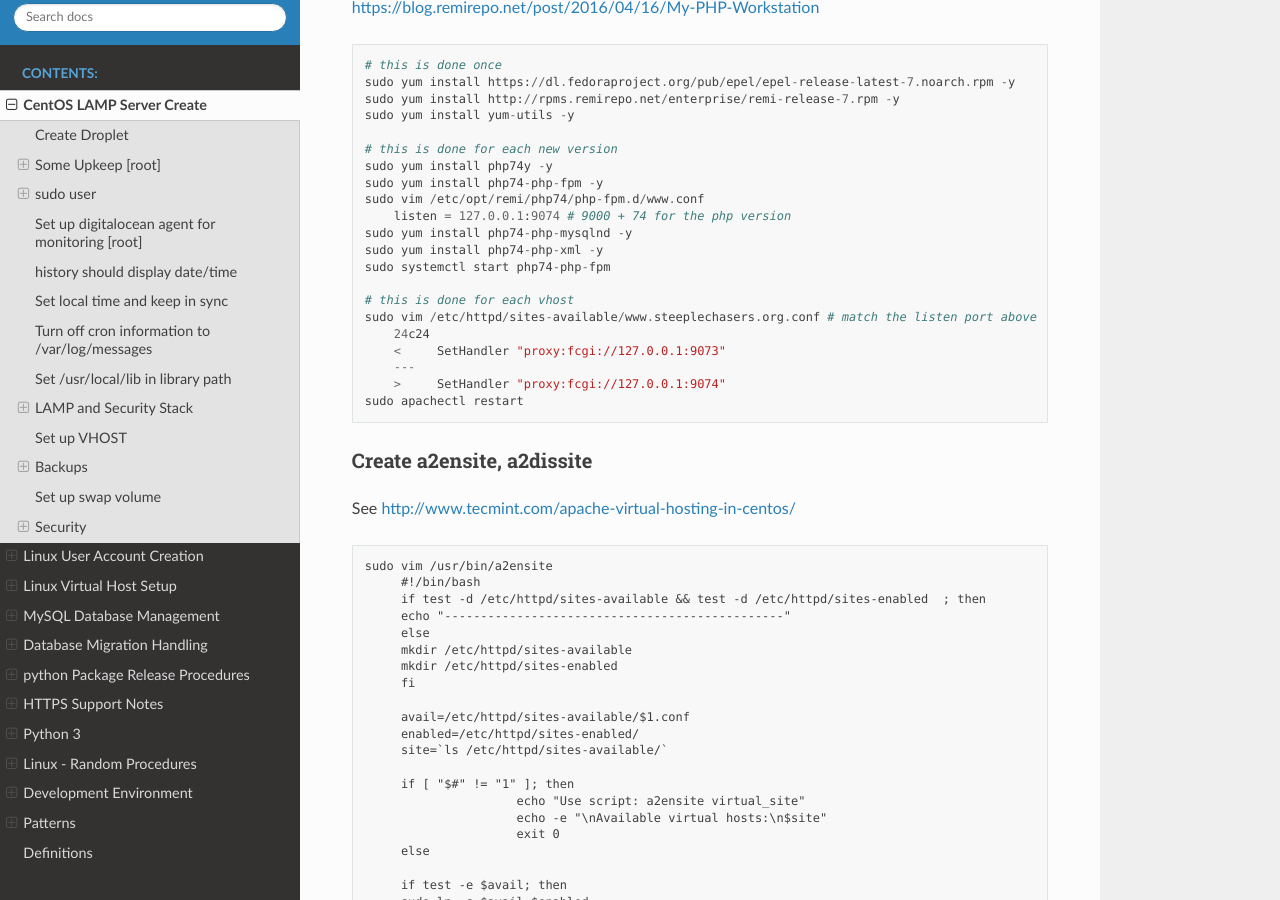
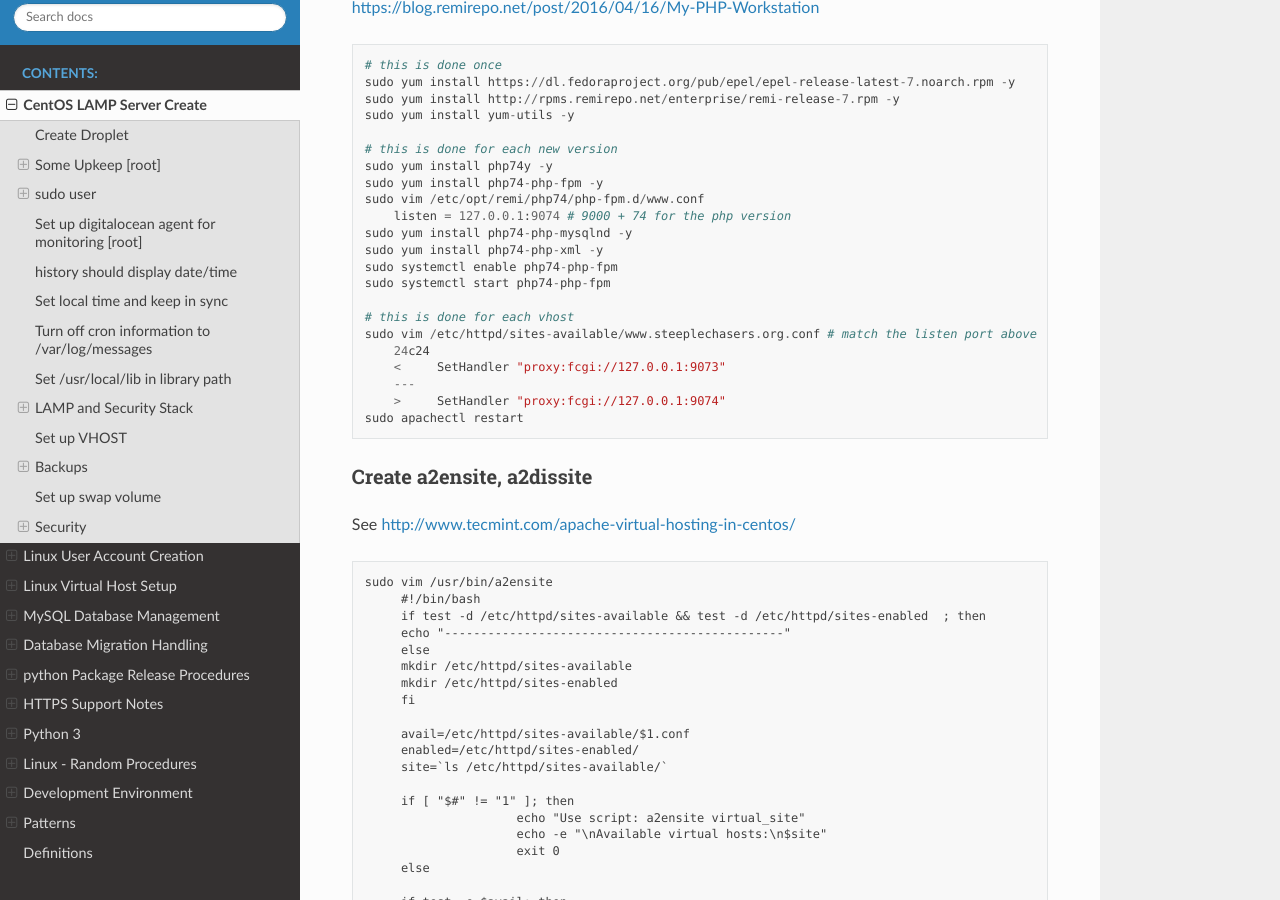
Before and after one commit to shanholtzerk/fork_loudevprocess, a Sphinx documentation site: the page built from docs/source/centos-lamp-server-create.rst, in a window 1280 px wide and 900 px high, scrolled down 2359 px. Built offline with Sphinx 7.4.7 and the Read the Docs theme 2.0.0, drawn with Linux system fonts in a browser that asks for light colours.

```diff
--- a/docs/source/centos-lamp-server-create.rst
+++ b/docs/source/centos-lamp-server-create.rst
@@ -130,6 +130,7 @@
         listen = 127.0.0.1:9074 # 9000 + 74 for the php version
     sudo yum install php74-php-mysqlnd -y
     sudo yum install php74-php-xml -y
+    sudo systemctl enable php74-php-fpm
     sudo systemctl start php74-php-fpm
 
     # this is done for each vhost
```
